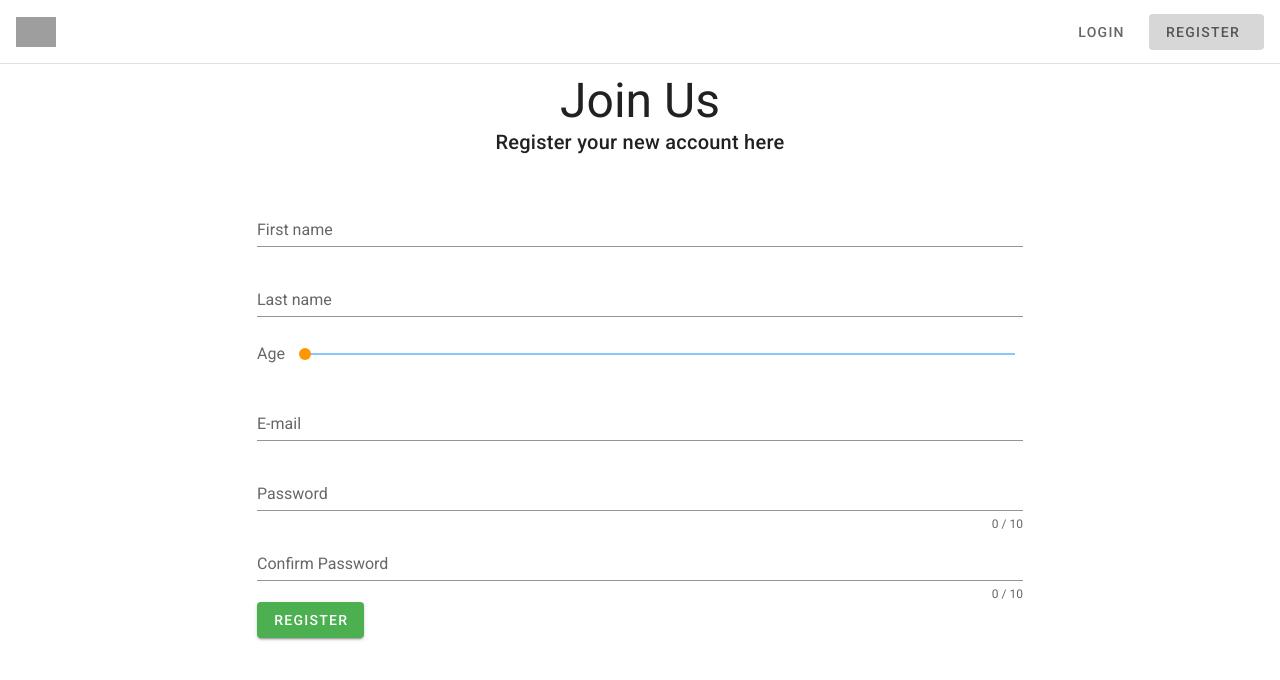
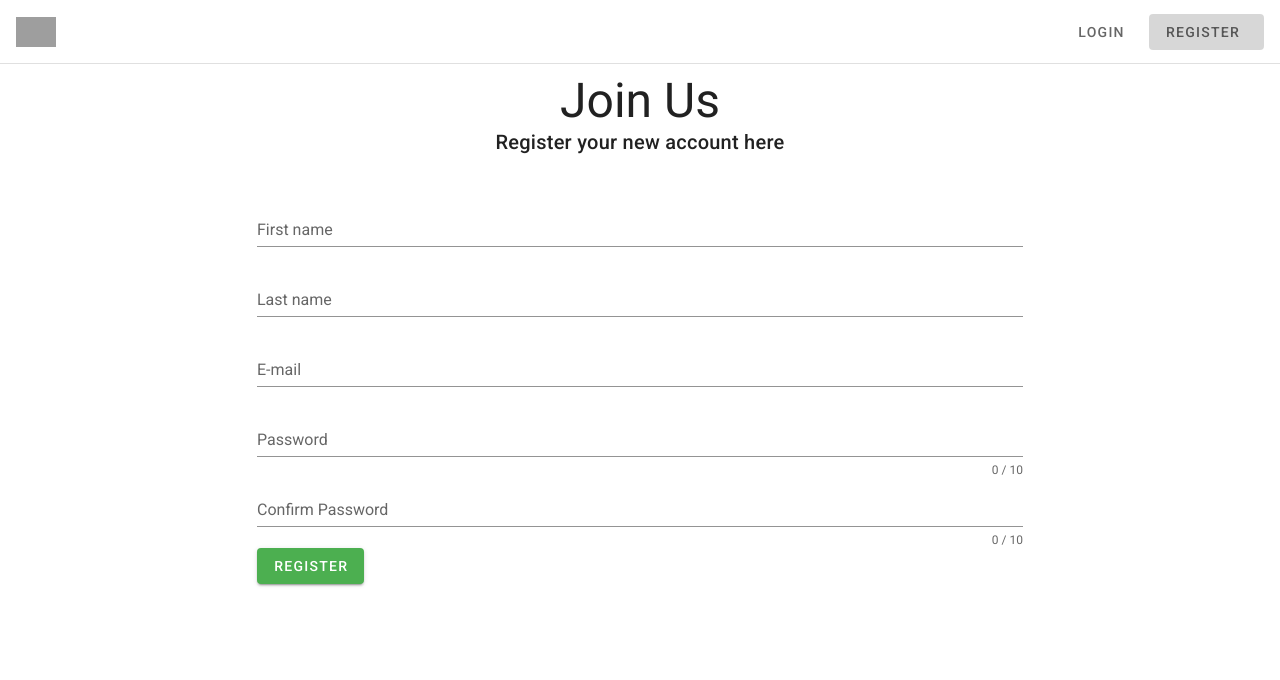
Before and after one commit to hellonathapon/mysql-auth-login, a Vue app in the folder client/: page /register in a window 1280 px wide. Shown: the top 680 px of the page. Built offline with nearby package versions, Linux system fonts and the light colour scheme; grey boxes are pictures that could not be loaded.

Commit message:
add client route navigate transition

```diff
--- a/client/src/App.vue
+++ b/client/src/App.vue
@@ -6,6 +6,7 @@
       class="app-bar"
     >
       <div class="d-flex align-center">
+        <router-link to='/'>
             <v-img
             alt="Vuetify Logo"
             class="shrink mr-2"
@@ -14,6 +15,7 @@
             transition="scale-transition"
             width="40"
           />
+        </router-link>
       </div>
 
       <v-spacer></v-spacer>
@@ -27,7 +29,9 @@
     </v-app-bar>
 
     <v-main>
+      <transition name="fade" mode="out-in">
         <router-view />
+      </transition>
     </v-main>
   </v-app>
 </template>
@@ -53,4 +57,15 @@ export default {
   .gray-col {
     color: rgba(0,0,0,.6) !important;
   }
+
+  .fade-enter-active,
+  .fade-leave-active {
+    transition: all .3s ease;
+  }
+
+  .fade-enter,
+  .fade-leave-active {
+    opacity: 0;
+    transform: translateX(2em);
+  }
 </style>
--- a/client/src/router/index.js
+++ b/client/src/router/index.js
@@ -1,6 +1,7 @@
 import Vue from 'vue'
 import VueRouter from 'vue-router'
 import Home from '../views/Home.vue'
+// import axios from 'axios'
 
 Vue.use(VueRouter)
 
@@ -22,7 +23,22 @@ const routes = [
     path: '/register',
     name: 'Register',
     component: () => import('../views/Register.vue')
-  }
+  },
+  {
+    path: '/user',
+    name: 'User',
+    component: () => import('../views/User.vue'),
+    beforeEnter: (next) => {
+      // check if there's cookie in local
+      if(!document.cookie) {
+        this.$router.push('/login')
+        return next(false);
+      }
+      else {
+        next(true)
+      }
+    }
+  },
 ]
 
 const router = new VueRouter({
--- a/client/src/views/Login.vue
+++ b/client/src/views/Login.vue
@@ -67,7 +67,10 @@ export default {
       e.preventDefault();
       // console.log(this.credentials)
       axios.post(`http://localhost:5000/login`, this.credentials,  {withCredentials: true})
-        .then(res => console.log(res))
+        .then(res => {
+          console.log(res)
+          this.$router.push('/user')
+        })
         .catch(err => console.log(err))
     }
   }
--- a/client/src/views/Register.vue
+++ b/client/src/views/Register.vue
@@ -25,15 +25,7 @@
               label="Last name"
               required
             ></v-text-field>
-            <v-slider
-              v-model="credentials.age"
-              color="orange"
-              label="Age"
-              hint="Be honest"
-              min="1"
-              max="100"
-              thumb-label
-            ></v-slider>
+
             <v-text-field
               v-model="credentials.email"
               :rules="rules.email"
@@ -82,7 +74,6 @@ export default {
       credentials: {
         firstName: '',
         lastName: '',
-        age: 0,
         email: '',
         password: '',
         confirmPassword: ''
--- /dev/null
+++ b/client/src/views/User.vue
@@ -0,0 +1,21 @@
+<template>
+    <div class="user">
+        <v-container>
+            <v-row>
+                <v-col>
+                    <p class="display-4">Protected User Route</p>
+                </v-col>
+            </v-row>
+        </v-container>
+    </div>
+</template>
+
+<script>
+export default {
+    name: 'User'
+}
+</script>
+
+<style scoped lang="scss">
+
+</style>
```
Lines whose indentation alone changed are shown as unchanged.
